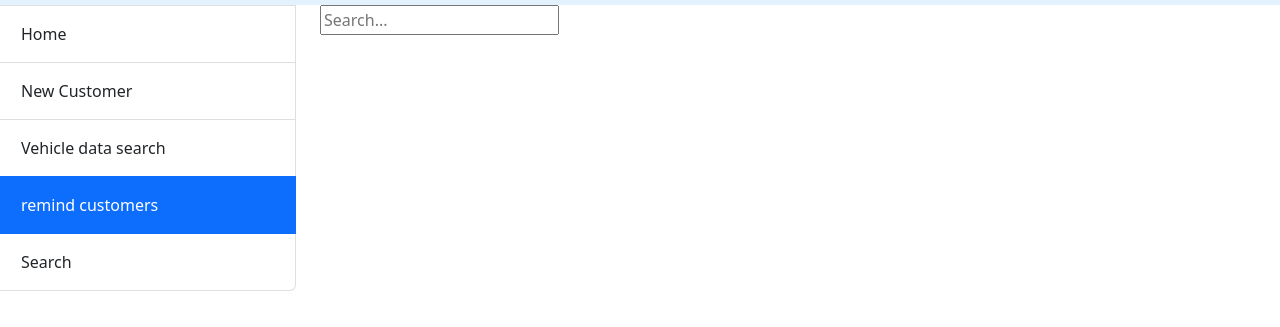
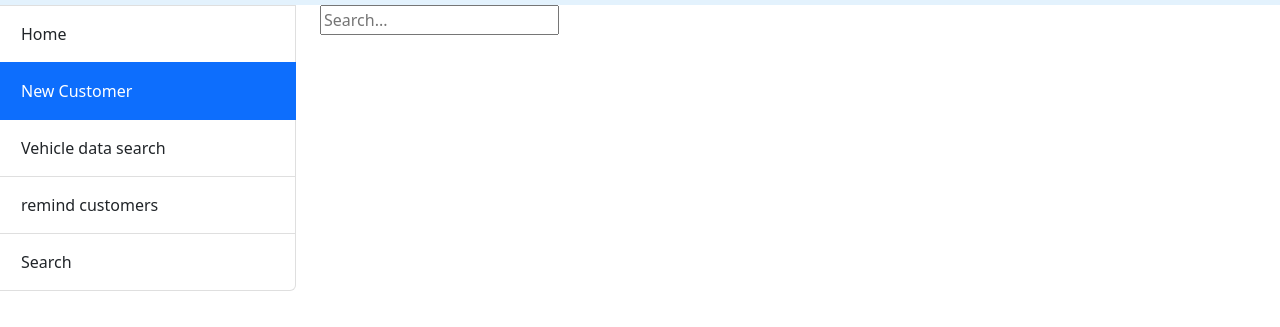
Before and after one commit to creatorcue/Pollution-test, a plain HTML site: page customer.html in a window 1280 px wide. Shown: the part 51-378 px from the top of the page. Drawn offline with nearby package versions, Linux system fonts and the light colour scheme; files that its build step writes are made by us from their sources.

Commit message:
Update customer.html

```diff
--- a/customer.html
+++ b/customer.html
@@ -24,9 +24,9 @@
                 <a href="index.html" class="list-group-item list-group-item-action" aria-current="true">
                     Home
                 </a>
-                <a href="customer.html" class="list-group-item list-group-item-action "> New Customer</a>
+                <a href="customer.html" class="list-group-item list-group-item-action active "> New Customer</a>
                 <a href="vehicle.html" class="list-group-item list-group-item-action">Vehicle data search</a>
-                <a href="remind.html" class="list-group-item list-group-item-action active">remind customers</a>
+                <a href="remind.html" class="list-group-item list-group-item-action">remind customers</a>
                 <a class="list-group-item list-group-item-action ">Search</a>
             </div>
             <div class="col-6">
```
